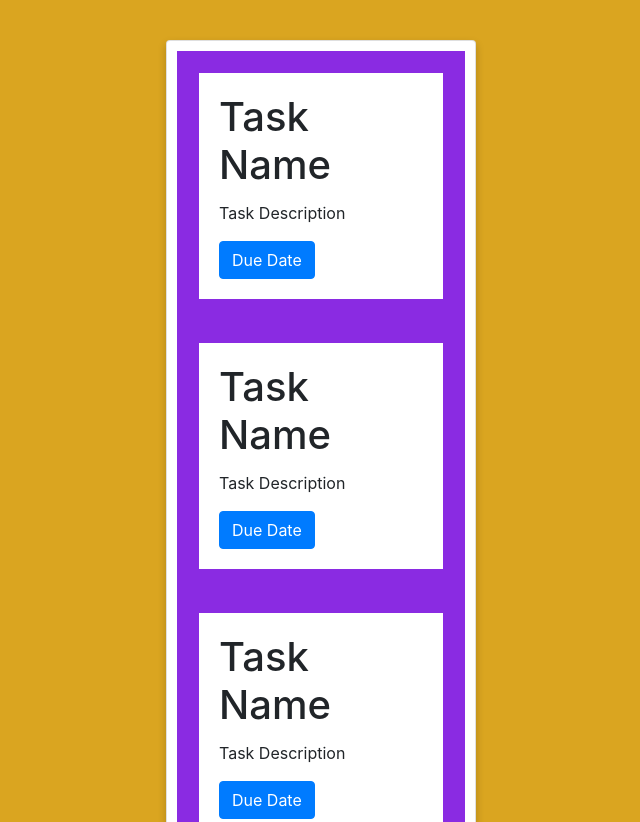
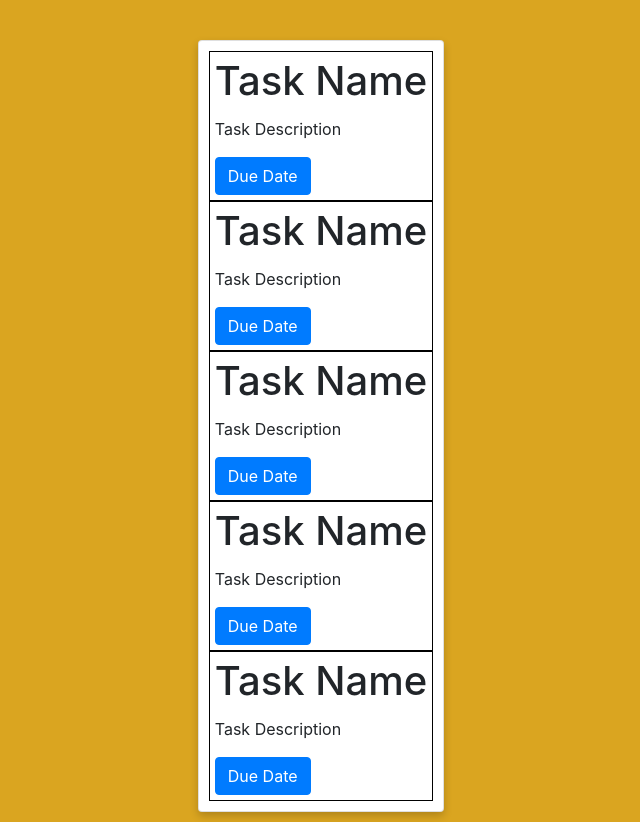
Before and after one commit to chrisfoose/jwdfinal, a plain HTML site: page index.html in a window 1280 px wide. Shown: the top 822 px of the page, without its empty margins (9-649 px from the left). Drawn offline with nearby package versions, Linux system fonts and the light colour scheme.

Commit message:
fixing border and spacing

```diff
--- a/css/style.css
+++ b/css/style.css
@@ -12,6 +12,8 @@
   }
 
   .container {
+      margin-left: auto;
+      margin-right: auto;
       width: 75%;
       display: grid;
       grid-template-columns: 1fr 1fr 1fr;
@@ -23,9 +25,6 @@
 
   .card-body {
     box-sizing: border-box;
-    border: 22px solid blueviolet;
+    border: 1px solid black;
+    padding: 5px;
   }
-
-  div {
-    border: 10p solid blueviolet;
-  }
```
